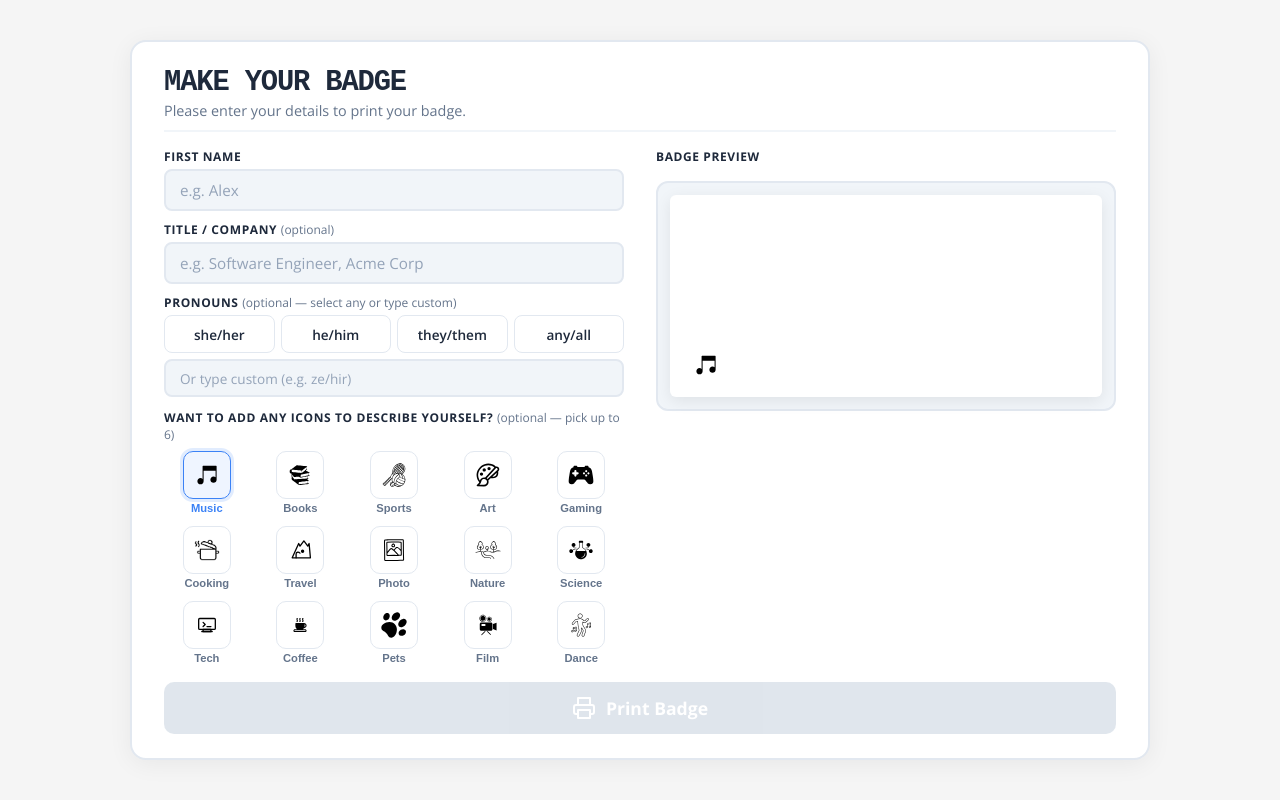
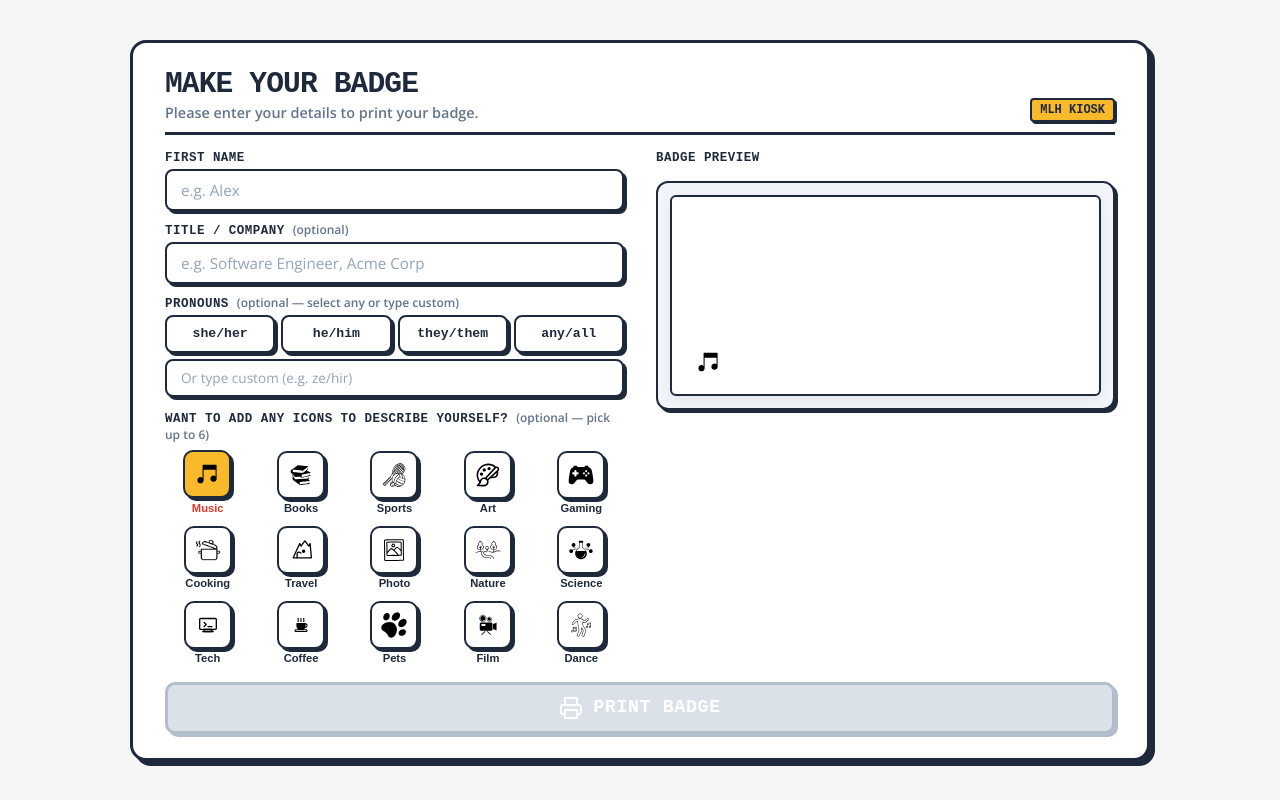
Before and after one commit to mpsiebert/badge-printer, a website: page public/index.html in a window 1280 px wide. Both pictures are taken after a click on the button "Music". Drawn offline with Linux system fonts and the light colour scheme.

Commit message:
Update style to MLH + Neo-Brutalist hybrid theme

```diff
--- a/public/index.html
+++ b/public/index.html
@@ -13,8 +13,11 @@
     <main class="kiosk-container">
         <div class="card">
             <header>
-                <h1>Make Your Badge</h1>
-                <p>Please enter your details to print your badge.</p>
+                <div>
+                    <h1>Make Your Badge</h1>
+                    <p>Please enter your details to print your badge.</p>
+                </div>
+                <span class="mlh-badge-tag">MLH Kiosk</span>
             </header>
 
             <div class="layout-grid">
--- a/public/style.css
+++ b/public/style.css
@@ -6,14 +6,17 @@
     --navy-500: #475569;
     --navy-100: #e2e8f0;
     --navy-50: #f1f5f9;
-    --blue-500: #3B82F6;
-    --blue-400: #60a5fa;
     --mlh-red: #E73427;
+    --mlh-red-dark: #d62d20;
     --mlh-blue: #1D539F;
     --mlh-yellow: #F8B92A;
+    --mlh-cyan: #38BDF8;
     --text-main: #1e293b;
     --text-muted: #64748b;
     --error-color: #ef4444;
+    --brutal-border: 2.5px solid #1e293b;
+    --brutal-shadow: 3px 3px 0px #1e293b;
+    --brutal-shadow-lg: 5px 5px 0px #1e293b;
 }
 
 * {
@@ -47,11 +50,11 @@ body {
 .card {
     background: var(--card-bg);
     border-radius: 16px;
-    border: 2px solid var(--navy-100);
+    border: 3px solid var(--navy-800);
     padding: 24px 32px;
     width: 100%;
     max-height: calc(100vh - 32px);
-    box-shadow: 0 4px 24px rgba(0, 0, 0, 0.06);
+    box-shadow: var(--brutal-shadow-lg);
     display: flex;
     flex-direction: column;
     gap: 16px;
@@ -59,15 +62,18 @@ body {
 }
 
 header {
-    border-bottom: 2px solid var(--navy-50);
+    border-bottom: 3px solid var(--navy-800);
     padding-bottom: 10px;
+    display: flex;
+    justify-content: space-between;
+    align-items: flex-end;
 }
 
 header h1 {
     font-family: 'IBM Plex Mono', 'Courier New', monospace;
-    font-size: 1.8rem;
-    font-weight: 700;
-    letter-spacing: -0.04em;
+    font-size: 1.85rem;
+    font-weight: 800;
+    letter-spacing: -0.03em;
     text-transform: uppercase;
     color: var(--navy-800);
     margin-bottom: 2px;
@@ -76,7 +82,20 @@ header h1 {
 header p {
     color: var(--text-muted);
     font-size: 0.9rem;
-    font-weight: 500;
+    font-weight: 600;
+}
+
+.mlh-badge-tag {
+    background: var(--mlh-yellow);
+    border: 2px solid var(--navy-800);
+    box-shadow: 2px 2px 0px var(--navy-800);
+    padding: 3px 8px;
+    font-family: 'IBM Plex Mono', monospace;
+    font-size: 0.75rem;
+    font-weight: 800;
+    text-transform: uppercase;
+    border-radius: 4px;
+    color: var(--navy-800);
 }
 
 .layout-grid {
@@ -92,16 +111,18 @@ header p {
 
 label {
     display: block;
-    font-size: 0.75rem;
+    font-family: 'IBM Plex Mono', monospace;
+    font-size: 0.78rem;
     font-weight: 700;
     text-transform: uppercase;
-    letter-spacing: 0.05em;
+    letter-spacing: 0.04em;
     color: var(--navy-800);
     margin-bottom: 4px;
 }
 
 .optional, .subtitle {
-    font-weight: 500;
+    font-family: 'Open Sans', sans-serif;
+    font-weight: 600;
     color: var(--text-muted);
     font-size: 0.75rem;
     text-transform: none;
@@ -113,23 +134,26 @@ input[type="text"] {
     height: 42px;
     padding: 0 14px;
     font-size: 0.95rem;
-    font-family: inherit;
-    border: 2px solid var(--navy-100);
+    font-family: 'Open Sans', sans-serif;
+    font-weight: 600;
+    border: var(--brutal-border);
     border-radius: 8px;
+    box-shadow: var(--brutal-shadow);
     transition: all 0.15s ease;
-    background: var(--navy-50);
+    background: #ffffff;
     color: var(--navy-800);
 }
 
 input[type="text"]::placeholder {
     color: #94a3b8;
+    font-weight: 500;
 }
 
 input[type="text"]:focus {
     outline: none;
-    border-color: var(--blue-500);
+    border-color: var(--mlh-red);
+    box-shadow: 4px 4px 0px var(--mlh-red);
     background: white;
-    box-shadow: 0 0 0 3px rgba(59, 130, 246, 0.15);
 }
 
 .pronouns-chip-group {
@@ -142,14 +166,15 @@ input[type="text"]:focus {
     flex: 1;
     height: 38px;
     border-radius: 8px;
-    border: 1.5px solid var(--navy-100);
+    border: var(--brutal-border);
+    box-shadow: var(--brutal-shadow);
     background: #ffffff;
     color: var(--navy-800);
-    font-family: inherit;
-    font-size: 0.85rem;
-    font-weight: 600;
+    font-family: 'IBM Plex Mono', monospace;
+    font-size: 0.82rem;
+    font-weight: 700;
     cursor: pointer;
-    transition: all 0.15s ease;
+    transition: all 0.12s ease;
     display: flex;
     justify-content: center;
     align-items: center;
@@ -157,15 +182,38 @@ input[type="text"]:focus {
 }
 
 .pronoun-chip:hover {
-    border-color: var(--navy-500);
+    transform: translate(-1px, -1px);
+    box-shadow: 4px 4px 0px var(--navy-800);
 }
 
-.pronoun-chip.selected {
-    border-color: var(--blue-500);
-    background: rgba(59, 130, 246, 0.08);
-    color: var(--blue-500);
-    font-weight: 700;
-    box-shadow: 0 0 0 2px rgba(59, 130, 246, 0.15);
+.pronoun-chip:active {
+    transform: translate(2px, 2px);
+    box-shadow: 1px 1px 0px var(--navy-800);
+}
+
+/* Dynamic MLH Colors for Pronoun Chips */
+.pronoun-chip[data-value="she/her"].selected {
+    background: var(--mlh-cyan);
+    color: var(--navy-800);
+    box-shadow: var(--brutal-shadow);
+}
+
+.pronoun-chip[data-value="he/him"].selected {
+    background: var(--mlh-yellow);
+    color: var(--navy-800);
+    box-shadow: var(--brutal-shadow);
+}
+
+.pronoun-chip[data-value="they/them"].selected {
+    background: var(--mlh-red);
+    color: #ffffff;
+    box-shadow: var(--brutal-shadow);
+}
+
+.pronoun-chip[data-value="any/all"].selected {
+    background: var(--mlh-blue);
+    color: #ffffff;
+    box-shadow: var(--brutal-shadow);
 }
 
 .custom-pronouns-input {
@@ -203,12 +251,13 @@ input[type="text"]:focus {
     width: 48px;
     height: 48px;
     border-radius: 10px;
-    border: 1.5px solid var(--navy-100);
+    border: var(--brutal-border);
+    box-shadow: var(--brutal-shadow);
     display: flex;
     justify-content: center;
     align-items: center;
     background: #ffffff;
-    transition: all 0.15s ease;
+    transition: all 0.12s ease;
 }
 
 .icon-circle img {
@@ -219,25 +268,25 @@ input[type="text"]:focus {
 
 .icon-label {
     font-size: 0.7rem;
-    font-weight: 600;
-    color: var(--text-muted);
+    font-weight: 700;
+    color: var(--navy-800);
     transition: color 0.15s ease;
 }
 
 .icon-btn:hover .icon-circle {
-    border-color: var(--navy-500);
-    background: white;
+    transform: translate(-1px, -1px);
+    box-shadow: 4px 4px 0px var(--navy-800);
 }
 
 .icon-btn.selected .icon-circle {
-    border-color: var(--blue-500);
-    background: rgba(59, 130, 246, 0.08);
-    box-shadow: 0 0 0 3px rgba(59, 130, 246, 0.15);
+    background: var(--mlh-yellow);
+    box-shadow: var(--brutal-shadow);
+    transform: translate(-1px, -1px);
 }
 
 .icon-btn.selected .icon-label {
-    color: var(--blue-500);
-    font-weight: 700;
+    color: var(--mlh-red);
+    font-weight: 800;
 }
 
 .icon-grid.max-reached .icon-btn:not(.selected) {
@@ -246,14 +295,14 @@ input[type="text"]:focus {
 }
 
 .icon-grid.max-reached .icon-btn:not(.selected):hover .icon-circle {
-    border-color: var(--navy-100);
-    background: #ffffff;
+    transform: none;
+    box-shadow: var(--brutal-shadow);
 }
 
 .max-error-msg {
     color: var(--error-color);
     font-size: 0.75rem;
-    font-weight: 600;
+    font-weight: 700;
     margin-top: 4px;
     opacity: 0;
     transition: opacity 0.2s;
@@ -288,7 +337,8 @@ input[type="text"]:focus {
     aspect-ratio: 4 / 2;
     background: var(--navy-50);
     border-radius: 12px;
-    border: 2px solid var(--navy-100);
+    border: var(--brutal-border);
+    box-shadow: var(--brutal-shadow);
     padding: 12px;
     display: flex;
     justify-content: center;
@@ -300,7 +350,8 @@ input[type="text"]:focus {
     height: 100%;
     background: white;
     border-radius: 6px;
-    box-shadow: 0 4px 16px rgba(0,0,0,0.08);
+    border: 2px solid var(--navy-800);
+    box-shadow: 0 4px 12px rgba(0,0,0,0.06);
     display: flex;
     flex-direction: column;
     justify-content: space-between;
@@ -376,33 +427,41 @@ input[type="text"]:focus {
 .print-btn {
     width: 100%;
     height: 52px;
-    border: none;
+    border: 3px solid var(--navy-800);
     border-radius: 10px;
-    background: var(--blue-500);
+    box-shadow: var(--brutal-shadow-lg);
+    background: var(--mlh-red);
     color: white;
-    font-size: 1.1rem;
-    font-weight: 700;
-    font-family: inherit;
+    font-size: 1.15rem;
+    font-weight: 800;
+    font-family: 'IBM Plex Mono', monospace;
+    letter-spacing: 0.03em;
+    text-transform: uppercase;
     cursor: pointer;
     display: flex;
     justify-content: center;
     align-items: center;
     gap: 10px;
-    transition: all 0.15s ease;
+    transition: all 0.12s ease;
 }
 
 .print-btn:hover:not(:disabled) {
-    background: var(--blue-400);
+    background: var(--mlh-red-dark);
+    transform: translate(-1px, -1px);
+    box-shadow: 6px 6px 0px var(--navy-800);
 }
 
 .print-btn:active:not(:disabled) {
-    transform: translateY(1px);
+    transform: translate(3px, 3px);
+    box-shadow: 2px 2px 0px var(--navy-800);
 }
 
 .print-btn:disabled {
     background: #cbd5e1;
+    border-color: #94a3b8;
+    box-shadow: 3px 3px 0px #94a3b8;
     cursor: not-allowed;
-    opacity: 0.6;
+    opacity: 0.7;
 }
 
 /* Overlays */
@@ -431,7 +490,8 @@ input[type="text"]:focus {
     background: white;
     padding: 40px 48px;
     border-radius: 20px;
-    border: 2px solid var(--navy-100);
+    border: 3px solid var(--navy-800);
+    box-shadow: 8px 8px 0px var(--navy-800);
     text-align: center;
     transform: scale(1);
     transition: transform 0.3s cubic-bezier(0.175, 0.885, 0.32, 1.275);
@@ -445,6 +505,8 @@ input[type="text"]:focus {
     width: 70px;
     height: 70px;
     border-radius: 50%;
+    border: 3px solid var(--navy-800);
+    box-shadow: 3px 3px 0px var(--navy-800);
     display: flex;
     justify-content: center;
     align-items: center;
@@ -452,8 +514,8 @@ input[type="text"]:focus {
 }
 
 .check-circle {
-    background: rgba(59, 130, 246, 0.1);
-    color: var(--blue-500);
+    background: var(--mlh-yellow);
+    color: var(--navy-800);
 }
 
 .error-circle {
@@ -464,7 +526,7 @@ input[type="text"]:focus {
 .success-card h2, .error-card h2 {
     font-family: 'IBM Plex Mono', monospace;
     font-size: 1.8rem;
-    font-weight: 700;
+    font-weight: 800;
     margin-bottom: 6px;
     color: var(--navy-800);
     text-transform: uppercase;
```
